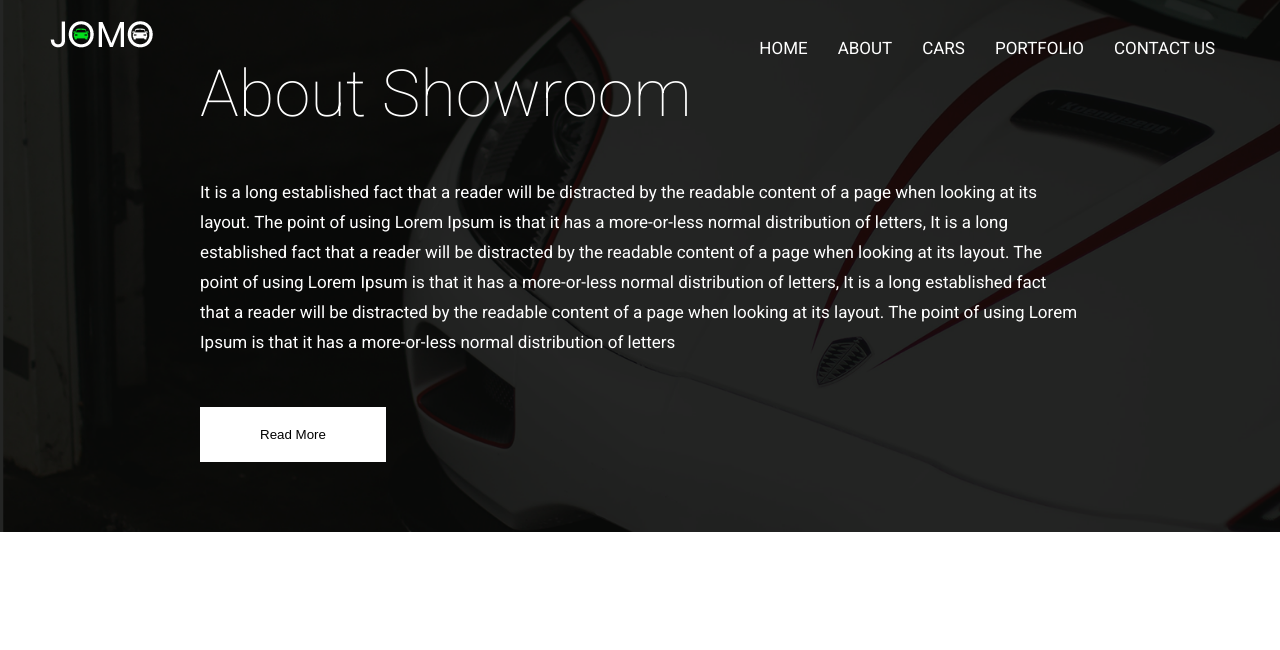
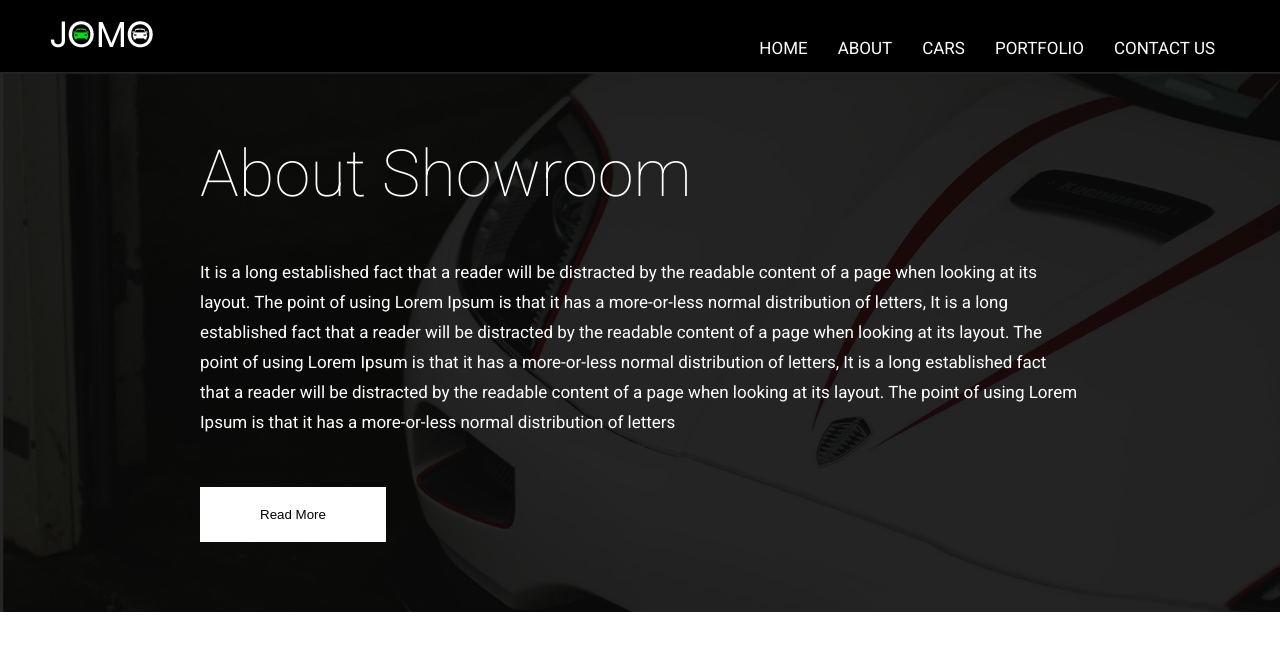
Before and after one commit to yevgeniywyszynski/rentcar, a React (Create React App) app: page /about in a window 1280 px wide. Shown: the top 650 px of the page. Built offline with nearby package versions, Linux system fonts and the light colour scheme.

Commit message:
Added new navigation bar style

```diff
--- a/src/components/Navigation/Navigation.js
+++ b/src/components/Navigation/Navigation.js
@@ -1,10 +1,13 @@
 import React from "react";
 import styles from '../Navigation/Navigation.module.scss';
-import {Link} from 'react-router-dom';
+import {Link, useLocation} from 'react-router-dom';
 
 const Navigation = () => {
+    const location = useLocation();
+    console.log('location', location)
+
     return(
-        <div className={styles.navigationWrapper}>
+        <div className={`${styles.navigationMainPage} ${location.pathname === '/' ? styles.navigationWrapper : styles.navigationMainPage}`}>
             <div className={styles.logoWrapper}>
                 <img className={styles.logoPage} alt="logoPage" src='/img/logo.png'/>
             </div>
--- a/src/components/Navigation/Navigation.module.scss
+++ b/src/components/Navigation/Navigation.module.scss
@@ -1,9 +1,38 @@
-.navigationWrapper{
+.navigationMainPage{
     display: flex;
     align-items: center;
     justify-content: space-between;
-    margin-left: 50px;
-    margin-right: 50px;
+    padding-left: 50px;
+    padding-right: 50px;
+    background-color: #000;
+    .navList{
+        display: flex;
+        .link{
+            text-decoration: none;
+            color: #fff;
+            font-size: 17px;
+            transition: 0.4s;
+            padding-top:40px;
+            padding-left: 15px;
+            padding-right: 15px;
+            padding-bottom: 15px;
+        }
+        .link:hover{
+            background-color: #03de1c;
+            padding-top:40px;
+            padding-left: 15px;
+            padding-right: 15px;
+            padding-bottom: 15px;
+        }
+    }
+}
+
+.navigationWrapper{
+    align-items: center;
+    justify-content: space-between;
+    display: flex;
+    padding-left: 50px;
+    padding-right: 50px;
     margin-bottom: -80px;
     .navList{
         display: flex;
```
